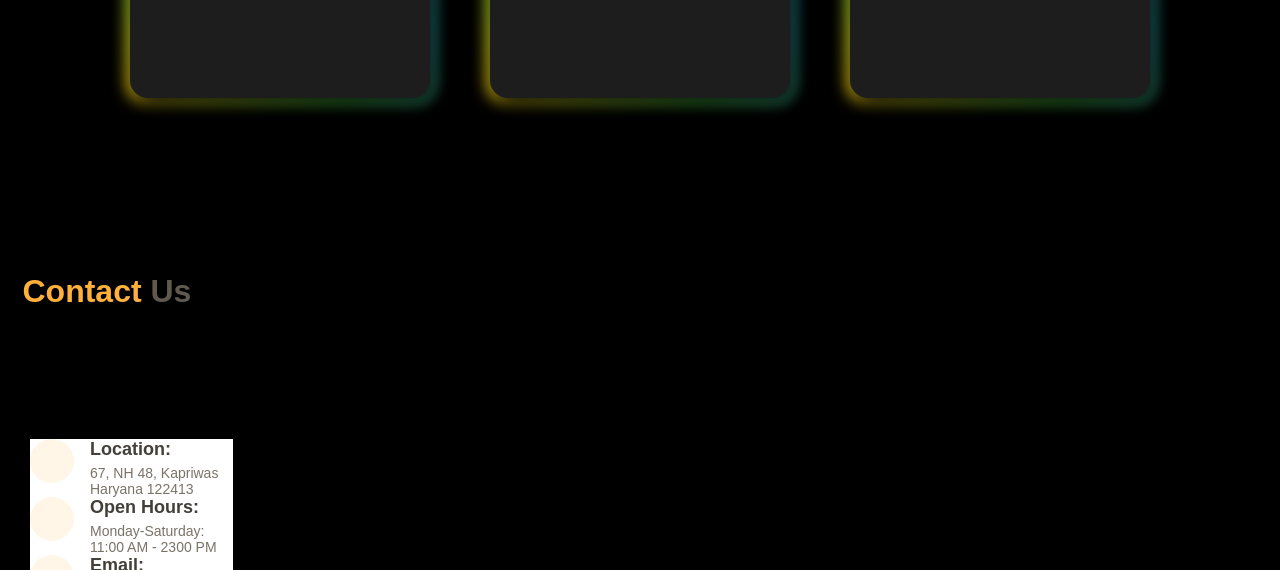
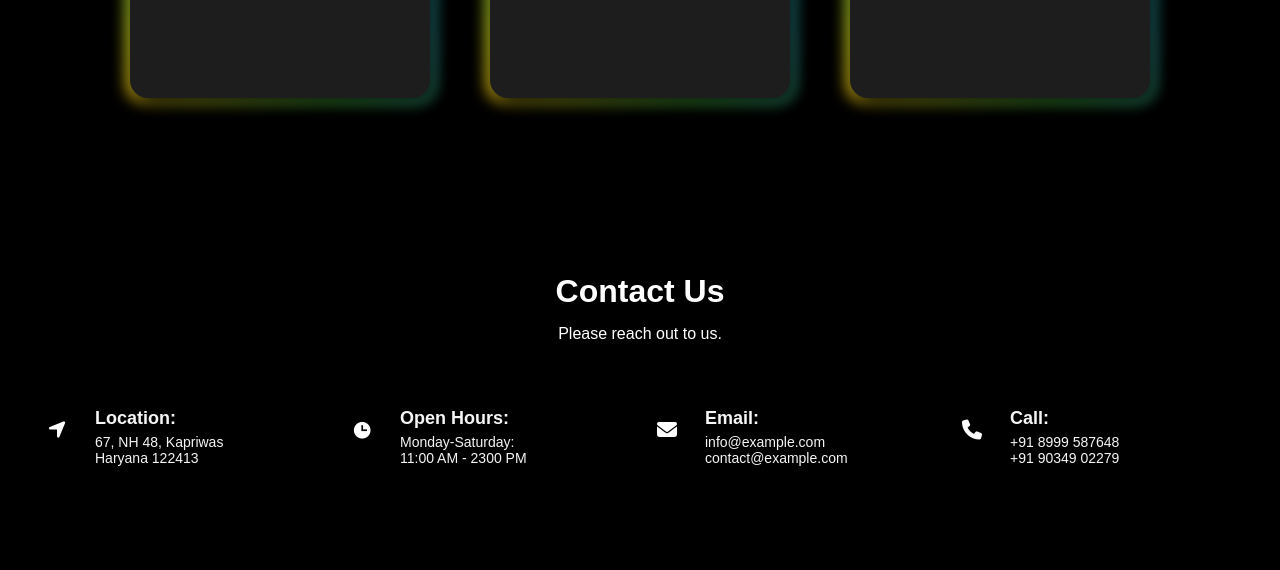
Before and after one commit to nipunagarwal4235/sierra-1up, a plain HTML site: page index.html in a window 1280 px wide. Shown: the part 2050-2620 px from the top of the page. Drawn offline with nearby package versions, Linux system fonts and the light colour scheme.

Commit message:
fixed contact us

```diff
--- a/index.html
+++ b/index.html
@@ -5,8 +5,7 @@
     <meta http-equiv="X-UA-Compatible" content="IE=edge">
     <meta name="viewport" content="width=device-width, initial-scale=1.0">
     <link rel="stylesheet" href="styles.css">
-
-
+     <link href='https://unpkg.com/boxicons@2.0.9/css/boxicons.min.css' rel='stylesheet'>
     <title>Sierra 1UP X BMU</title>
 </head>
 <body>
@@ -30,6 +29,8 @@
       </div>
     </nav>
   </section>
+
+
     <!-- ===== Home ===== -->
  <section class="expanding" id="expanding">
    <div class="container">
@@ -53,6 +54,8 @@
         </div>
     </div>
  </section>
+
+
  <!-- ===== About Us ===== -->
  <section class="aboutus" id="aboutus">
      <section id="about" class="about">
@@ -147,46 +150,40 @@
 
     <!--===== Contact Us =====-->
     <section id="contact" class="contact">
-      <div class="container">
         <div class="section-title">
           <h2><span>Contact</span> Us</h2>
-          <p>Please reach out to us. Here's</p>
+          <p>Please reach out to us.</p>
         </div>
-      </div>
-
-      <div class="container mt-5">
         <div class="info-wrap">
           <div class="row">
-            <div class="col-lg-3 col-md-6 info">
-              <i class="bi bi-geo-alt"></i>
+           <div class="info column">
+              <i class="fa fa-location-arrow"></i>
               <h4>Location:</h4>
-              <p>67, NH 48, Kapriwas<br>Haryana 122413</p>
-            </div>
-
-            <div class="col-lg-3 col-md-6 info mt-4 mt-lg-0">
-              <i class="bi bi-clock"></i>
+              <p>67, NH 48, Kapriwas<br>Haryana 122413</p><br>
+              </div>
+              <div class="info column">
+              <i class='bx bxs-time'></i>
               <h4>Open Hours:</h4>
-              <p>Monday-Saturday:<br>11:00 AM - 2300 PM</p>
-            </div>
-
-            <div class="col-lg-3 col-md-6 info mt-4 mt-lg-0">
-              <i class="bi bi-envelope"></i>
+              <p>Monday-Saturday:<br>11:00 AM - 2300 PM</p><br>
+              </div>
+              <div class="info column">
+              <i class="fa fa-envelope"></i>
               <h4>Email:</h4>
-              <p>info@example.com<br>contact@example.com</p>
-            </div>
-
-            <div class="col-lg-3 col-md-6 info mt-4 mt-lg-0">
-              <i class="bi bi-phone"></i>
+              <p>info@example.com<br>contact@example.com</p><br>
+              </div>
+              <div class="info column">
+              <i class="fa fa-phone alt"></i>
               <h4>Call:</h4>
-              <p>+91 8999 587648<br>+91 90349 02279</p>
-            </div>
+              <p>+91 8999 587648<br>+91 90349 02279</p><br>
+              </div>
+              </div>
+           </div>
           </div>
-        </div>
       </section>
     <!-- =====Social Media Icons ===== -->
     <section class="icons" id="icons">
-    <ul>
-     <li>
+    <ul class="row">
+     <li class="column">
        <a href="">
          <span></span>
          <span></span>
--- a/styles.css
+++ b/styles.css
@@ -15,6 +15,7 @@
 
 html {
   scroll-behavior: smooth;
+  background: black;
 }
 
 .navbar .container{
@@ -33,7 +34,7 @@ nav{
   right: 0;
   z-index: 99;
   background-color: black;
-  padding:  16px 16px 16px 16px;
+  padding:  16px 0px 16px 16px;
   border-bottom: 3px solid var(--primary);
 }
 
@@ -183,10 +184,6 @@ nav{
     }
 }
 /* About us */
-.about {
-  background: black;
-}
-
 .about .content {
   padding: 0 80px;
 }
@@ -531,11 +528,9 @@ nav{
   background-size: cover;
 }
 
-/* Contact us */
-.contact{
-  background: black;
-}
+/* =====================Contact us====================== */
 .contact .section-title {
+  color: white;
   text-align: center;
   padding-bottom: 30px;
 }
@@ -544,14 +539,15 @@ nav{
   margin: 15px 0 0 0;
   font-size: 32px;
   font-weight: 700;
-  color: #5f5950;
+  color: white;
 }
 
 .contact .section-title h2 span {
-  color: #ffb03b;
+  color: white;
 }
 
 .contact .section-title p {
+  color: white;
   margin: 15px auto 0 auto;
   font-weight: 300;
 }
@@ -562,21 +558,34 @@ nav{
   }
 }
 .contact .info-wrap {
-  box-shadow: 0px 2px 15px rgba(0, 0, 0, 0.1);
   padding: 30px;
+  justify-content: center;
+
 }
 
-.contact .info {
-  background: #fff;
+
+.contact .info-wrap .row .column {
+  float: left;
+  width: 25%;
+  padding: 5px;
 }
 
+.contact .info-wrap .row::after {
+  content: "";
+  clear: both;
+  display: table;
+}
+@media screen and (max-width: 820px) {
+  .contact .info-wrap .row .column {
+    width: 100%;
+  }
+}
 .contact .info i {
   font-size: 20px;
-  color: #ffb03b;
+  color: white;
   float: left;
   width: 44px;
   height: 44px;
-  background: #fff6e8;
   display: flex;
   justify-content: center;
   align-items: center;
@@ -589,7 +598,7 @@ nav{
   font-size: 18px;
   font-weight: 600;
   margin-bottom: 5px;
-  color: #433f39;
+  color: whitesmoke;
   font-family: "Poppins", sans-serif;
 }
 
@@ -597,16 +606,20 @@ nav{
   padding: 0 0 0 60px;
   margin-bottom: 0;
   font-size: 14px;
-  color: #7a7368;
+  color: whitesmoke;
 }
 
 .contact .info:hover i {
-  background: #ffb03b;
+  background: var(--primary);
   color: #fff;
 }
+
+
+
+
 /* Social Media Icons CSS */
 .icons{
-  background:black;
+
   display: flex;
   justify-content: center;
   align-items: center;
@@ -626,6 +639,7 @@ nav{
   width: 60px;
   height: 60px;
   margin: 0 10px;
+
 }
 .icons ul li:before{
   content: '';
@@ -634,7 +648,8 @@ nav{
   left: 0;
   width: 100%;
   height: 10px;
-  background: #2a2a2a;
+  /* background: #2a2a2a; */
+  background: var(--primary);
   transform-origin: top;
   transform: skewX(-41deg);
 }
@@ -645,10 +660,26 @@ nav{
   left: -9px;
   width: 9px;
   height: 100%;
-  background: #2a2a2a;
+  background: var(--primary);
   transform-origin: right;
   transform: skewY(-49deg);
 }
+/* .icons ul li.column {
+  float: left;
+  width: 20%;
+  padding: 5px;
+}
+
+.icons  ul.row::after {
+  content: "";
+  clear: both;
+  display: table;
+}
+@media screen and (max-width: 820px) {
+  .contact .info-wrap .row .column {
+    width: 100%;
+  }
+} */
 .icons ul li span{
   position: absolute;
   top: 0;
@@ -670,7 +701,11 @@ nav{
   color: #fff;
   box-shadow: -1px 1px 1px rgba(0,0,0,0.05);
 }
-
+.icons ul li span:nth-child(5)
+{
+  color: whitesmoke;
+  background: var(--primary);
+}
 .icons ul li:hover span:nth-child(5){
   transform: translate(40px , -40px);
   opacity: 1;
```
